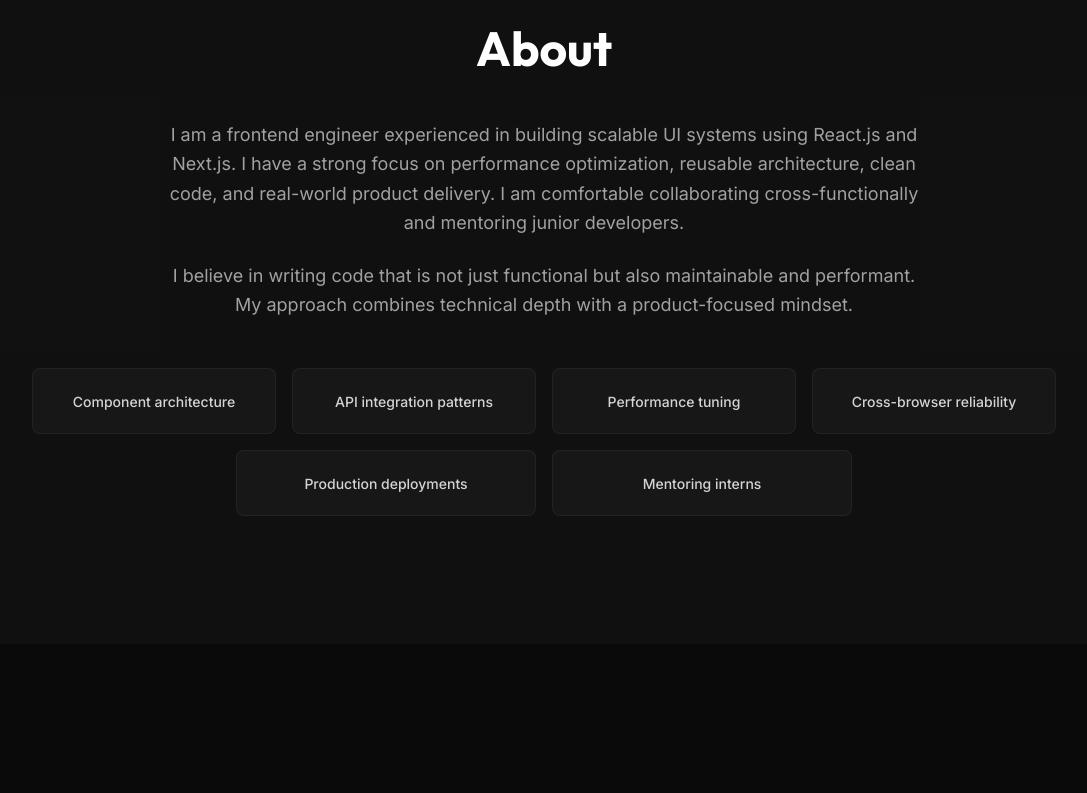
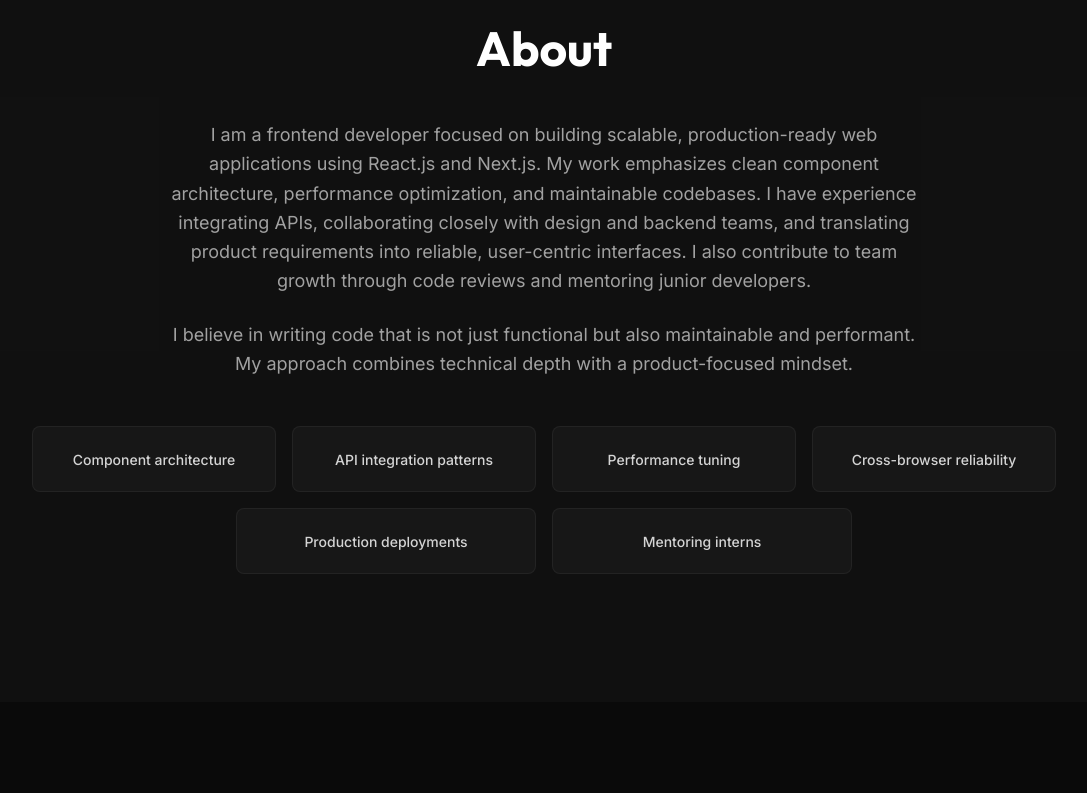
Before and after one commit to Surajmaurya1/Portfolio, a Next.js app: page / in a window 1280 px wide. Shown: the part 920-1713 px from the top of the page, without its empty margins (96-1183 px from the left). Built offline with nearby package versions, Linux system fonts and the light colour scheme; a web font is replaced by a local one.

Commit message:
feat: Add `RESUME_DATA` constant with detailed personal, experience, project, and skill information.

```diff
--- a/data/resume.ts
+++ b/data/resume.ts
@@ -6,7 +6,7 @@ export const RESUME_DATA = {
   about: {
     title: "About",
     description:
-      "I am a frontend engineer experienced in building scalable UI systems using React.js and Next.js. I have a strong focus on performance optimization, reusable architecture, clean code, and real-world product delivery. I am comfortable collaborating cross-functionally and mentoring junior developers.",
+      "I am a frontend developer focused on building scalable, production-ready web applications using React.js and Next.js. My work emphasizes clean component architecture, performance optimization, and maintainable codebases. I have experience integrating APIs, collaborating closely with design and backend teams, and translating product requirements into reliable, user-centric interfaces. I also contribute to team growth through code reviews and mentoring junior developers.",
     highlights: [
       "Component architecture",
       "API integration patterns",
```
